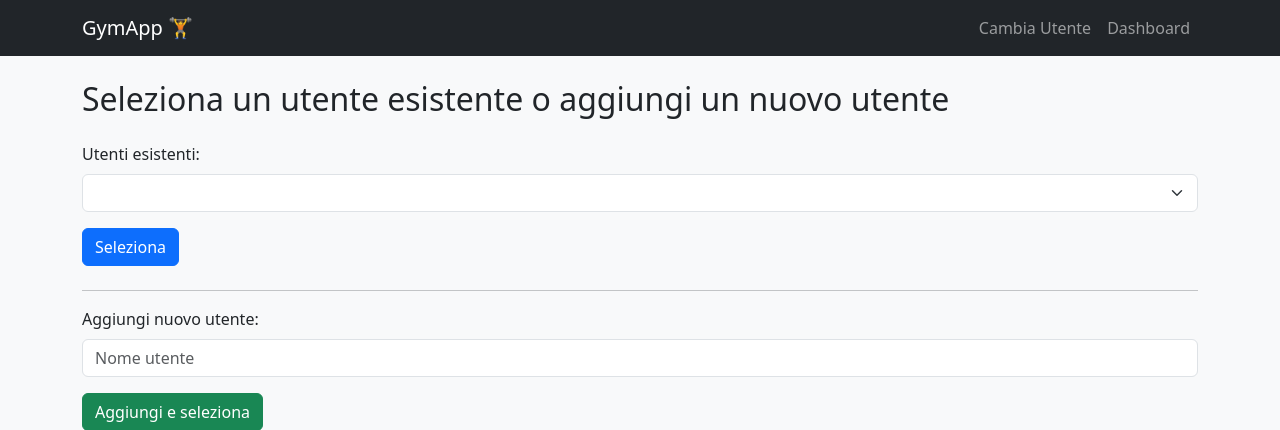
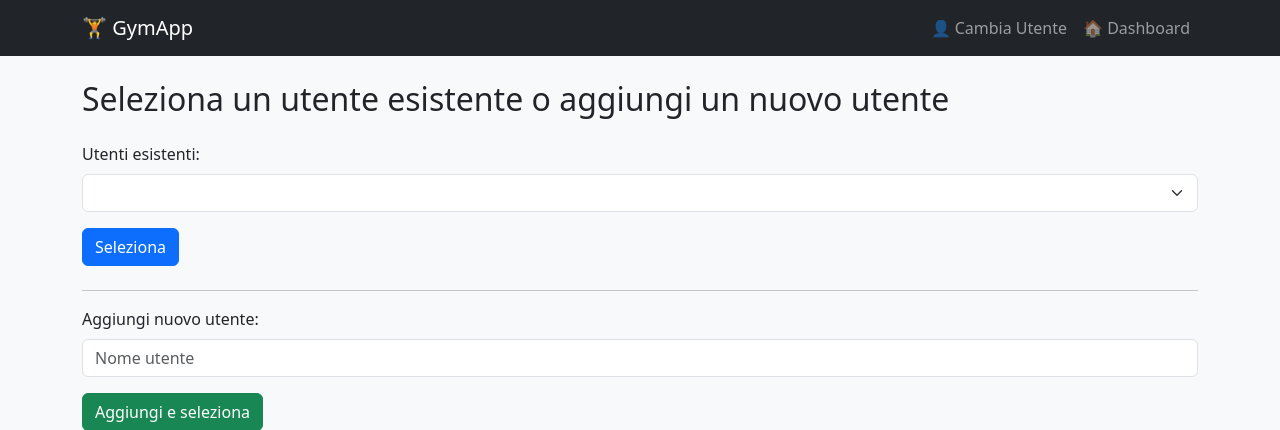
Before and after one commit to SM94-01/gymapp, a Flask app: page /select_user in a window 1280 px wide. Shown: the top 430 px of the page. Run offline with Flask 3, Linux system fonts and the light colour scheme; lists and menus that the app fills with data are empty.

Commit message:
Update base.html

```diff
--- a/templates/base.html
+++ b/templates/base.html
@@ -31,7 +31,7 @@
 
 <nav class="navbar navbar-expand-lg navbar-dark bg-dark fixed-top">
   <div class="container">
-    <a class="navbar-brand" href="{{ url_for('dashboard') }}">GymApp 🏋️</a>
+    <a class="navbar-brand" href="{{ url_for('dashboard') }}">🏋️ GymApp</a>
     <button class="navbar-toggler" type="button" data-bs-toggle="collapse" data-bs-target="#navbarNav"
         aria-controls="navbarNav" aria-expanded="false" aria-label="Toggle navigation">
       <span class="navbar-toggler-icon"></span>
@@ -39,10 +39,10 @@
     <div class="collapse navbar-collapse" id="navbarNav">
       <ul class="navbar-nav ms-auto">
         <li class="nav-item">
-          <a class="nav-link" href="{{ url_for('select_user') }}">Cambia Utente</a>
+          <a class="nav-link" href="{{ url_for('select_user') }}">👤 Cambia Utente</a>
         </li>
         <li class="nav-item">
-          <a class="nav-link" href="{{ url_for('dashboard') }}">Dashboard</a>
+          <a class="nav-link" href="{{ url_for('dashboard') }}">🏠 Dashboard</a>
         </li>
       </ul>
     </div>
```
